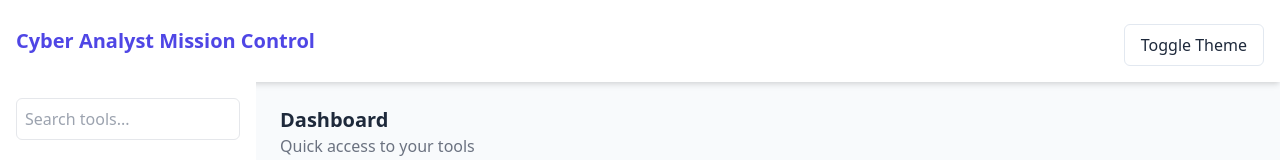
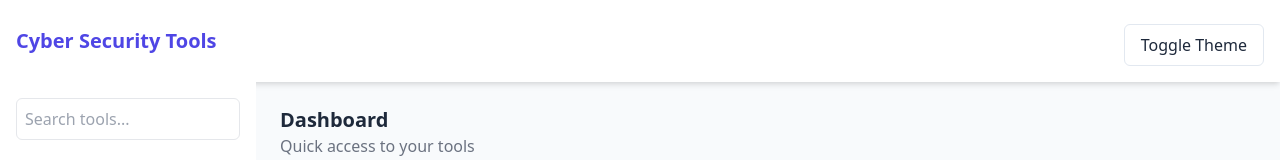
Before and after one commit to Bharathkasyap/CS_Tools, a plain HTML site: page index.html in a window 1280 px wide. Shown: the top 160 px of the page. Drawn offline with nearby package versions, Linux system fonts and the light colour scheme.

Commit message:
Update index.html

```diff
--- a/index.html
+++ b/index.html
@@ -3,14 +3,14 @@
 <head>
   <meta charset="UTF-8" />
   <meta name="viewport" content="width=device-width, initial-scale=1.0" />
-  <title>Cyber Analyst Mission Control</title>
+  <title>Cyber Security Tools</title>
   <link href="https://cdn.jsdelivr.net/npm/tailwindcss@2.2.19/dist/tailwind.min.css" rel="stylesheet">
   <link rel="stylesheet" href="style.css">
 </head>
 <body>
   <!-- Header -->
   <header class="flex justify-between items-center p-4 bg-white dark:bg-gray-800 shadow-md">
-    <h1 class="text-xl font-bold text-indigo-600">Cyber Analyst Mission Control</h1>
+    <h1 class="text-xl font-bold text-indigo-600">Cyber Security Tools</h1>
     <button id="themeToggle" class="btn">Toggle Theme</button>
   </header>
 
```
